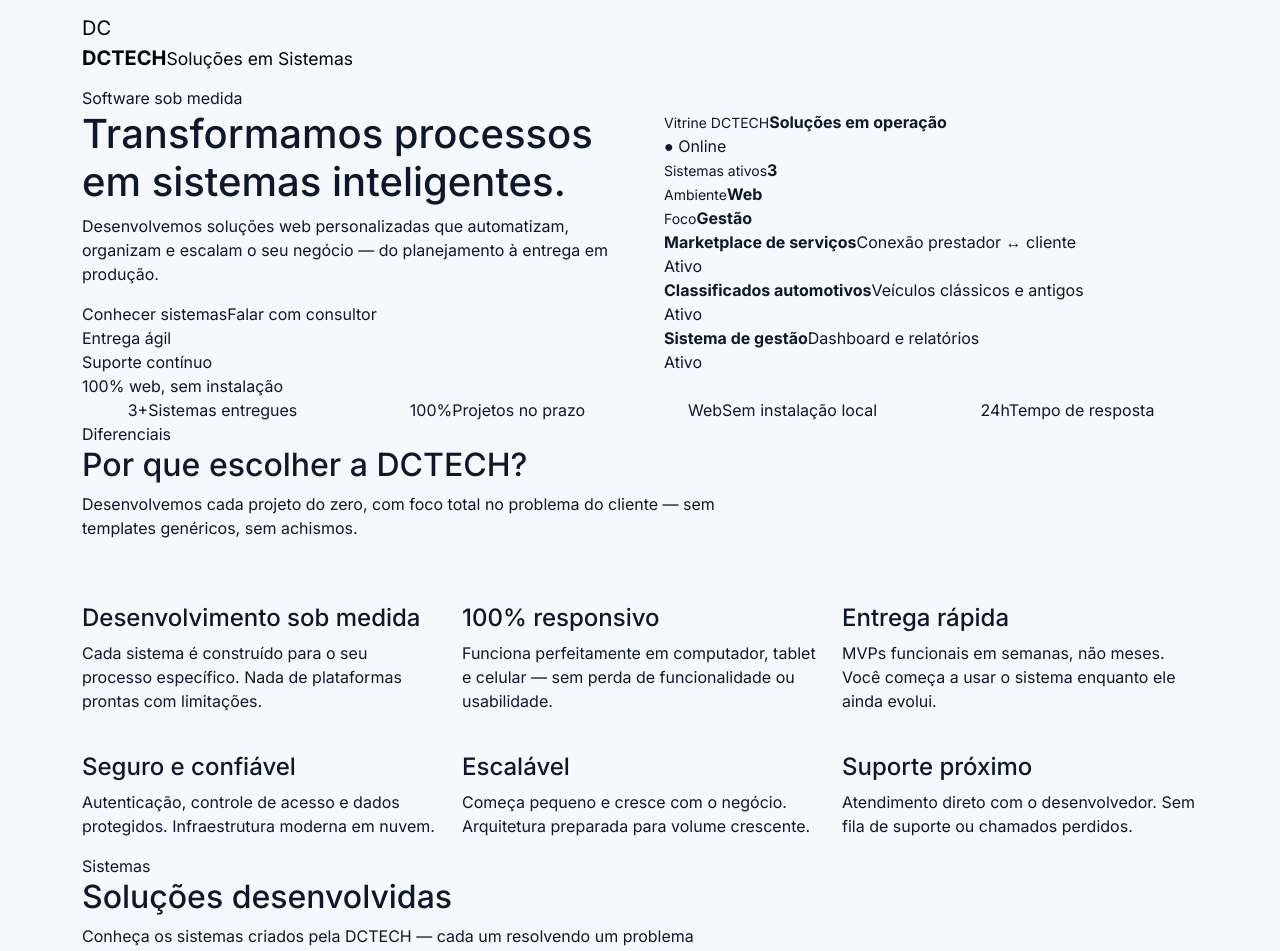
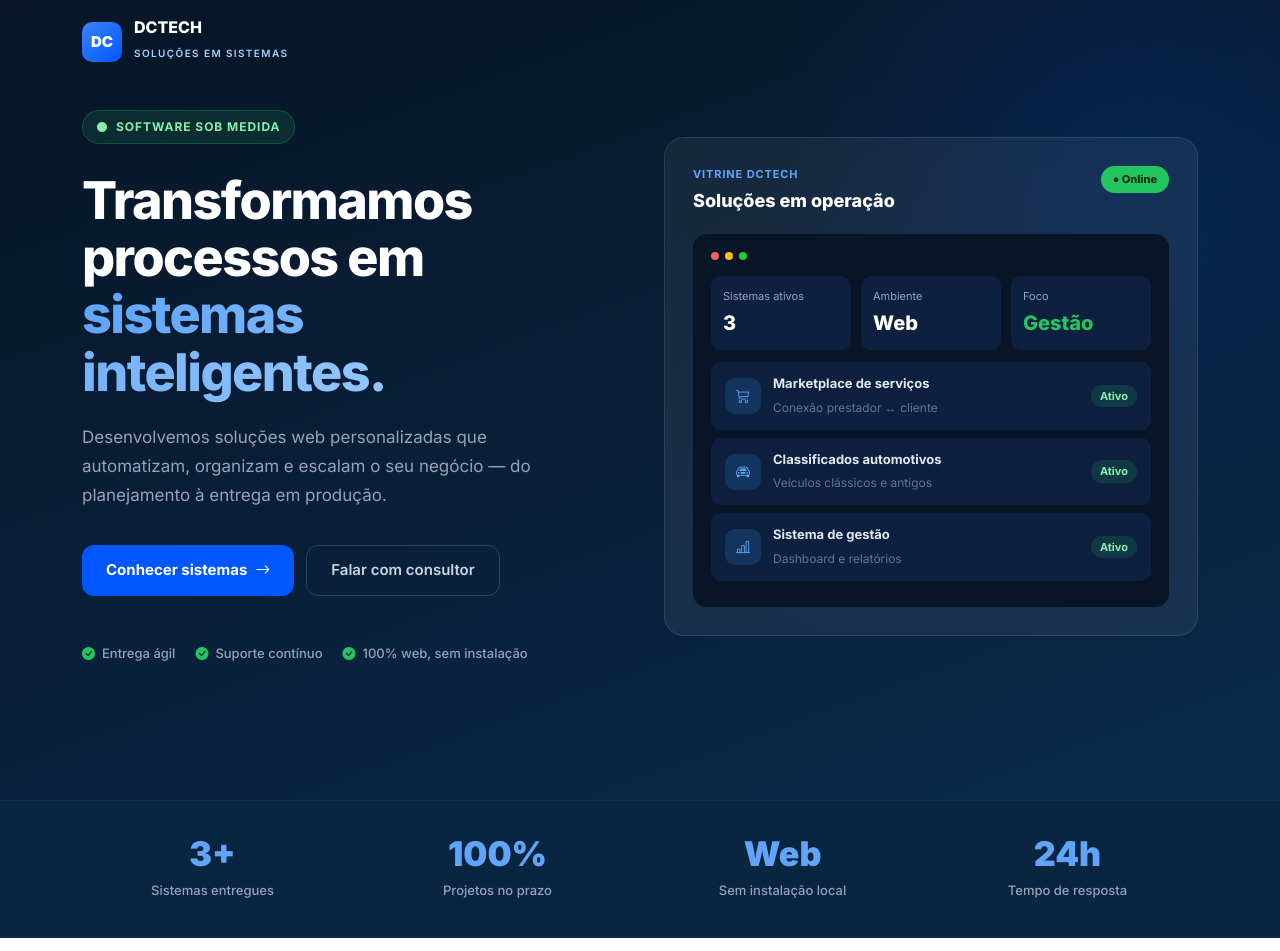
Before and after one commit to dcfonsecaa/dctech-site, a React (Vite) app: page / in a window 1280 px wide. Shown: the top 951 px of the page. Built offline with nearby package versions, Linux system fonts and the light colour scheme; the HTML template or start-up script is replaced by a standard one.

Commit message:
Update App.css

```diff
--- a/src/App.css
+++ b/src/App.css
@@ -1,524 +1,253 @@
-@import url("https://fonts.googleapis.com/css2?family=Inter:wght@400;500;600;700;800&display=swap");
+@import url("https://fonts.googleapis.com/css2?family=Inter:wght@400;500;600;700;800;900&display=swap");
+@import url("https://cdn.jsdelivr.net/npm/bootstrap-icons@1.11.3/font/bootstrap-icons.min.css");
 
-* {
-  box-sizing: border-box;
+/* ─── Tokens ─── */
+:root {
+  --navy:      #071527;
+  --navy2:     #0a2540;
+  --blue:      #0057FF;
+  --blue-lt:   #3b82f6;
+  --green:     #22C55E;
+  --slate:     #F1F5F9;
+  --text:      #0f172a;
+  --muted:     #64748b;
+  --border:    #e2e8f0;
+  --radius:    16px;
+  --radius-lg: 24px;
 }
+
+* { box-sizing: border-box; }
 
 body {
   margin: 0;
   font-family: "Inter", sans-serif;
-  background: #f5f8fc;
-  color: #0f172a;
+  background: #fff;
+  color: var(--text);
+  -webkit-font-smoothing: antialiased;
 }
 
-a {
-  text-decoration: none;
+a { text-decoration: none; }
+
+/* ─── NAVBAR ─── */
+.dc-nav {
+  position: fixed;
+  top: 0; left: 0; right: 0;
+  z-index: 1000;
+  padding: 14px 0;
+  transition: background 0.3s, box-shadow 0.3s;
+}
+.dc-nav.scrolled {
+  background: rgba(7,21,39,0.96);
+  backdrop-filter: blur(20px);
+  box-shadow: 0 1px 0 rgba(255,255,255,0.07);
+}
+.dc-nav .navbar-brand {
+  display: flex;
+  align-items: center;
+  gap: 12px;
+  color: #fff;
+}
+.brand-logo {
+  width: 40px; height: 40px;
+  border-radius: 10px;
+  background: linear-gradient(135deg, #3b82f6, #0057FF);
+  display: flex; align-items: center; justify-content: center;
+  font-weight: 900; font-size: 15px; color: #fff;
+  flex-shrink: 0;
+}
+.brand-text strong { display: block; font-size: 16px; font-weight: 800; color: #fff; line-height: 1; }
+.brand-text small  { font-size: 10px; letter-spacing: .14em; color: #9ed7ff; text-transform: uppercase; font-weight: 600; }
+
+.dc-nav .nav-link {
+  color: #cbd5e1 !important;
+  font-weight: 600; font-size: 14px;
+  padding: 8px 14px !important;
+  transition: color 0.2s;
+}
+.dc-nav .nav-link:hover { color: #fff !important; }
+
+.btn-demo {
+  background: var(--blue);
+  color: #fff !important;
+  font-weight: 700; font-size: 14px;
+  padding: 10px 20px;
+  border-radius: 10px;
+  transition: background 0.2s, transform 0.15s;
+}
+.btn-demo:hover { background: #0046d5; color: #fff !important; transform: translateY(-1px); }
+
+/* ─── HERO ─── */
+.dc-hero {
+  background: linear-gradient(160deg, var(--navy) 0%, #0a2a4a 100%);
+  min-height: 100vh;
+  padding-top: 110px;
+  padding-bottom: 80px;
+  color: #fff;
+  overflow: hidden;
+  position: relative;
+}
+.dc-hero::before {
+  content: '';
+  position: absolute;
+  top: -180px; right: -200px;
+  width: 700px; height: 700px;
+  border-radius: 50%;
+  background: radial-gradient(circle, rgba(0,87,255,0.12) 0%, transparent 70%);
+  pointer-events: none;
 }
 
-.dctech-page {
-  overflow-x: hidden;
-}
-
-.hero {
-  background: linear-gradient(135deg, #071527 0%, #0a2540 55%, #0d3557 100%);
-  min-height: 100vh;
-  padding: 32px 0 80px;
-  color: #fff;
-}
-
-.topbar {
-  height: 86px;
-  padding: 0 28px;
-  border-radius: 22px;
-  background: rgba(255, 255, 255, 0.08);
-  border: 1px solid rgba(255, 255, 255, 0.14);
-  display: flex;
-  align-items: center;
-  justify-content: space-between;
-  backdrop-filter: blur(16px);
-  margin-bottom: 80px;
-}
-
-.brand {
-  display: flex;
-  align-items: center;
-  gap: 14px;
-  color: #fff;
-}
-
-.brand-mark {
-  width: 46px;
-  height: 46px;
-  border-radius: 14px;
-  background: linear-gradient(135deg, #00b4ff, #0066ff);
-  display: flex;
-  align-items: center;
-  justify-content: center;
-  font-weight: 800;
-}
-
-.brand strong {
-  display: block;
-  font-size: 22px;
-}
-
-.brand span {
-  font-size: 12px;
-  letter-spacing: 2px;
-  color: #9ed7ff;
-  text-transform: uppercase;
-}
-
-.menu {
-  display: flex;
-  align-items: center;
-  gap: 34px;
-}
-
-.menu a {
-  color: #e5eefc;
-  font-weight: 700;
-  font-size: 16px;
-}
-
-.nav-cta {
-  background: #35d06f;
-  color: #062112;
-  padding: 14px 22px;
-  border-radius: 14px;
-  font-weight: 800;
-}
-
-.hero-grid {
-  min-height: 560px;
-}
-
-.eyebrow {
-  display: inline-flex;
-  padding: 10px 16px;
-  border-radius: 999px;
-  background: rgba(53, 208, 111, 0.14);
-  color: #78f0a5;
-  font-size: 13px;
-  font-weight: 800;
-  letter-spacing: 0.04em;
-  margin-bottom: 24px;
-}
-
-.hero h1 {
-  max-width: 580px;
-  font-size: clamp(34px, 4vw, 52px);
-  line-height: 1.1;
-  letter-spacing: -0.045em;
-  font-weight: 800;
-  margin-bottom: 24px;
-}
-
-.hero-text {
-  max-width: 520px;
-  color: #c7d7ea;
-  font-size: 18px;
-  line-height: 1.65;
-  margin-bottom: 32px;
-}
-
-.hero-buttons {
-  display: flex;
-  gap: 16px;
-  flex-wrap: wrap;
-}
-
-.btn-main,
-.btn-secondary {
-  display: inline-flex;
-  align-items: center;
-  gap: 10px;
-  padding: 15px 22px;
-  border-radius: 14px;
-  font-weight: 800;
-}
-
-.btn-main {
-  background: #35d06f;
-  color: #062112;
-}
-
-.btn-secondary {
-  color: #fff;
-  border: 1px solid rgba(255, 255, 255, 0.22);
-}
-
-.trust-row {
-  display: flex;
-  flex-wrap: wrap;
-  gap: 18px;
-  margin-top: 28px;
-  color: #d9e7f8;
-  font-size: 14px;
-}
-
-.trust-row span {
-  display: flex;
-  align-items: center;
-  gap: 7px;
-}
-
-.dashboard-card {
-  background: rgba(255, 255, 255, 0.08);
-  border: 1px solid rgba(255, 255, 255, 0.13);
-  border-radius: 28px;
-  padding: 40px;
-  min-height: 620px;
-  box-shadow: 0 28px 70px rgba(0, 0, 0, 0.24);
-}
-
-.dashboard-header {
-  display: flex;
-  justify-content: space-between;
-  gap: 24px;
+.hero-eyebrow {
+  display: inline-flex; align-items: center; gap: 8px;
+  background: rgba(34,197,94,0.12);
+  border: 1px solid rgba(34,197,94,0.25);
+  color: #86efac;
+  font-size: 12px; font-weight: 700;
+  letter-spacing: .08em; text-transform: uppercase;
+  padding: 7px 14px; border-radius: 999px;
   margin-bottom: 28px;
 }
 
-.dashboard-header span {
-  color: #9ed7ff;
-  font-weight: 600;
+.dc-hero h1 {
+  font-size: clamp(32px, 4.5vw, 52px);
+  font-weight: 800; line-height: 1.1;
+  letter-spacing: -.03em;
+  margin-bottom: 22px; color: #fff;
+}
+.dc-hero h1 .accent {
+  background: linear-gradient(90deg, #60a5fa, #93c5fd);
+  -webkit-background-clip: text;
+  -webkit-text-fill-color: transparent;
 }
 
-.dashboard-header h3 {
-  font-size: 30px;
-  line-height: 1.15;
-  margin: 6px 0 0;
-  font-weight: 800;
+.hero-desc {
+  font-size: 17px; line-height: 1.7;
+  color: #94a3b8; max-width: 480px; margin-bottom: 36px;
 }
 
-.status-pill {
-  align-self: flex-start;
-  background: #35d06f;
-  color: #062112;
-  font-weight: 800;
-  padding: 10px 18px;
-  border-radius: 999px;
+.hero-actions { display: flex; gap: 12px; flex-wrap: wrap; margin-bottom: 48px; }
+
+.btn-cta-primary {
+  background: var(--blue); color: #fff;
+  font-weight: 700; font-size: 15px;
+  padding: 13px 24px; border-radius: 12px; border: none;
+  display: inline-flex; align-items: center; gap: 8px;
+  transition: background 0.2s, transform 0.15s;
+  cursor: pointer;
 }
+.btn-cta-primary:hover { background: #0046d5; color: #fff; transform: translateY(-1px); }
 
-.mock-window {
-  background: #071527;
-  border-radius: 22px;
-  padding: 24px;
+.btn-cta-ghost {
+  background: transparent; color: #cbd5e1;
+  font-weight: 600; font-size: 15px;
+  padding: 13px 24px; border-radius: 12px;
+  border: 1px solid rgba(255,255,255,0.15);
+  display: inline-flex; align-items: center; gap: 8px;
+  transition: border-color 0.2s, color 0.2s;
 }
+.btn-cta-ghost:hover { color: #fff; border-color: rgba(255,255,255,0.35); }
 
-.mock-top {
-  display: flex;
-  gap: 8px;
-  margin-bottom: 22px;
+.hero-trust { display: flex; flex-wrap: wrap; gap: 20px; }
+.trust-item { display: flex; align-items: center; gap: 7px; color: #94a3b8; font-size: 13px; font-weight: 500; }
+.trust-item i { color: var(--green); }
+
+/* Dashboard Panel */
+.dashboard-panel {
+  background: rgba(255,255,255,0.06);
+  border: 1px solid rgba(255,255,255,0.1);
+  border-radius: 20px; padding: 28px;
+  backdrop-filter: blur(12px);
 }
+.panel-header { display: flex; justify-content: space-between; align-items: flex-start; margin-bottom: 20px; }
+.panel-header-text small { display: block; color: #60a5fa; font-size: 11px; font-weight: 700; text-transform: uppercase; letter-spacing: .08em; margin-bottom: 4px; }
+.panel-header-text strong { font-size: 18px; font-weight: 800; color: #fff; }
+.badge-online { background: var(--green); color: #052e16; font-size: 11px; font-weight: 800; padding: 5px 12px; border-radius: 999px; }
 
-.mock-top span {
-  width: 10px;
-  height: 10px;
-  background: #2f80ff;
-  border-radius: 50%;
+.mock-screen { background: var(--navy); border-radius: 14px; padding: 18px; }
+.mock-dots { display: flex; gap: 6px; margin-bottom: 16px; }
+.mock-dots span { width: 8px; height: 8px; border-radius: 50%; }
+.mock-dots span:nth-child(1) { background: #ff5f57; }
+.mock-dots span:nth-child(2) { background: #ffbd2e; }
+.mock-dots span:nth-child(3) { background: #28c840; }
+
+.metric-row { display: grid; grid-template-columns: repeat(3,1fr); gap: 10px; margin-bottom: 12px; }
+.metric-box { background: #0d2040; border-radius: 10px; padding: 12px; }
+.metric-box small { display: block; color: #94a3b8; font-size: 11px; margin-bottom: 4px; }
+.metric-box strong { font-size: 20px; font-weight: 800; color: #fff; }
+.metric-box.highlight strong { color: var(--green); }
+
+.sys-item { display: flex; align-items: center; gap: 12px; background: #0d2040; border-radius: 10px; padding: 12px 14px; margin-bottom: 8px; }
+.sys-icon { width: 36px; height: 36px; border-radius: 10px; background: #12345d; display: flex; align-items: center; justify-content: center; color: #60a5fa; font-size: 14px; flex-shrink: 0; }
+.sys-info strong { display: block; font-size: 13px; font-weight: 700; color: #e2e8f0; }
+.sys-info span { font-size: 12px; color: #64748b; }
+.sys-badge { margin-left: auto; background: rgba(34,197,94,0.15); color: #86efac; font-size: 11px; font-weight: 700; padding: 3px 9px; border-radius: 999px; }
+
+/* ─── STATS BAR ─── */
+.stats-bar { background: var(--navy2); padding: 36px 0; border-top: 1px solid rgba(255,255,255,0.06); border-bottom: 1px solid rgba(255,255,255,0.06); }
+.stat-item { text-align: center; color: #fff; }
+.stat-number { display: block; font-size: 34px; font-weight: 900; color: #60a5fa; line-height: 1; margin-bottom: 6px; }
+.stat-label { font-size: 13px; color: #94a3b8; font-weight: 500; }
+
+/* ─── SECTION COMMON ─── */
+.section-label { display: inline-block; color: var(--blue); font-size: 12px; font-weight: 800; letter-spacing: .1em; text-transform: uppercase; margin-bottom: 12px; }
+.section-title { font-size: clamp(26px,3vw,40px); font-weight: 800; letter-spacing: -.03em; line-height: 1.12; margin-bottom: 16px; }
+.section-desc { font-size: 16px; color: var(--muted); line-height: 1.7; max-width: 540px; }
+
+/* ─── FEATURES ─── */
+.dc-features { padding: 96px 0; background: #fff; }
+.feat-card { background: var(--slate); border: 1px solid var(--border); border-radius: var(--radius-lg); padding: 28px; height: 100%; transition: box-shadow 0.2s, transform 0.2s; }
+.feat-card:hover { box-shadow: 0 8px 32px rgba(0,87,255,0.08); transform: translateY(-3px); }
+.feat-icon { width: 48px; height: 48px; border-radius: 14px; background: #eff6ff; display: flex; align-items: center; justify-content: center; color: var(--blue); font-size: 20px; margin-bottom: 20px; }
+.feat-card h4 { font-size: 17px; font-weight: 700; margin-bottom: 10px; }
+.feat-card p { font-size: 14px; color: var(--muted); line-height: 1.65; margin: 0; }
+
+/* ─── SYSTEMS ─── */
+.dc-systems { padding: 96px 0; background: #f8fafc; }
+.sys-card { background: #fff; border: 1px solid var(--border); border-radius: var(--radius-lg); overflow: hidden; transition: box-shadow 0.2s; height: 100%; }
+.sys-card:hover { box-shadow: 0 12px 40px rgba(0,0,0,0.07); }
+.sys-card-thumb { height: 180px; background: linear-gradient(135deg, var(--navy), #0a4a8a); display: flex; align-items: center; justify-content: center; font-size: 40px; color: rgba(255,255,255,0.2); }
+.sys-card-body { padding: 24px; }
+.sys-card-tag { font-size: 11px; font-weight: 700; letter-spacing: .08em; text-transform: uppercase; color: var(--blue); margin-bottom: 8px; }
+.sys-card h4 { font-size: 18px; font-weight: 800; margin-bottom: 10px; }
+.sys-card p { font-size: 14px; color: var(--muted); line-height: 1.65; margin-bottom: 18px; }
+.sys-link { display: inline-flex; align-items: center; gap: 6px; color: var(--blue); font-weight: 700; font-size: 14px; transition: gap 0.2s; }
+.sys-link:hover { color: #0046d5; gap: 10px; }
+
+/* ─── ABOUT ─── */
+.dc-about { padding: 96px 0; background: #fff; }
+.about-img-block { background: linear-gradient(135deg, var(--navy), #0a4a8a); border-radius: var(--radius-lg); min-height: 420px; display: flex; align-items: center; justify-content: center; font-size: 64px; color: rgba(255,255,255,0.12); }
+.kpi-grid { display: grid; grid-template-columns: repeat(2,1fr); gap: 16px; margin-top: 36px; }
+.kpi-box { background: var(--slate); border: 1px solid var(--border); border-radius: var(--radius); padding: 22px; }
+.kpi-box strong { display: block; font-size: 30px; font-weight: 900; color: var(--blue); line-height: 1; margin-bottom: 4px; }
+.kpi-box span { font-size: 13px; color: var(--muted); }
+
+/* ─── CTA ─── */
+.dc-cta { padding: 96px 0; background: var(--navy); }
+.cta-inner { background: linear-gradient(135deg, #0a2540 0%, #0e4a8a 100%); border: 1px solid rgba(255,255,255,0.08); border-radius: 28px; padding: 60px 52px; }
+.cta-inner .section-label { color: #60a5fa; }
+.cta-inner .section-title { color: #fff; }
+.cta-inner .section-desc { color: #94a3b8; max-width: 100%; }
+.cta-links { display: grid; gap: 12px; }
+.cta-link-item { display: flex; align-items: center; gap: 12px; background: rgba(255,255,255,0.06); border: 1px solid rgba(255,255,255,0.1); border-radius: 12px; padding: 16px 18px; color: #e2e8f0; font-size: 14px; font-weight: 600; transition: background 0.2s; }
+.cta-link-item:hover { background: rgba(255,255,255,0.1); color: #fff; }
+.cta-link-item .cta-icon { width: 36px; height: 36px; background: rgba(255,255,255,0.08); border-radius: 9px; display: flex; align-items: center; justify-content: center; font-size: 16px; flex-shrink: 0; }
+.cta-link-item .cta-chevron { margin-left: auto; color: #64748b; }
+
+/* ─── FOOTER ─── */
+.dc-footer { background: #040d18; padding: 48px 0 32px; color: #64748b; font-size: 14px; }
+.dc-footer .brand-text strong { color: #e2e8f0; }
+.dc-footer .brand-text small { color: #475569; }
+.footer-link { color: #475569; font-size: 14px; }
+.footer-link:hover { color: #94a3b8; }
+.footer-copy { border-top: 1px solid rgba(255,255,255,0.06); margin-top: 36px; padding-top: 24px; text-align: center; color: #334155; font-size: 13px; }
+
+/* ─── RESPONSIVE ─── */
+@media (max-width: 991.98px) {
+  .dc-hero { padding-top: 100px; padding-bottom: 60px; }
+  .dashboard-panel { margin-top: 40px; }
+  .cta-inner { padding: 36px 28px; }
 }
-
-.mock-content {
-  display: grid;
-  grid-template-columns: 1.4fr 1fr 1fr;
-  gap: 14px;
-  margin-bottom: 18px;
+@media (max-width: 575.98px) {
+  .dc-hero h1 { font-size: 30px; }
+  .metric-row { grid-template-columns: repeat(2,1fr); }
+  .kpi-grid { grid-template-columns: 1fr; }
 }
-
-.metric-card {
-  background: #0d1f38;
-  border-radius: 16px;
-  padding: 18px;
-}
-
-.metric-card small {
-  color: #b8cce4;
-}
-
-.metric-card strong {
-  display: block;
-  margin-top: 8px;
-  font-size: 24px;
-}
-
-.system-mini {
-  display: flex;
-  align-items: center;
-  gap: 14px;
-  background: #0d1f38;
-  border-radius: 16px;
-  padding: 15px;
-  margin-bottom: 12px;
-}
-
-.mini-icon {
-  width: 44px;
-  height: 44px;
-  border-radius: 14px;
-  background: #12345d;
-  display: flex;
-  align-items: center;
-  justify-content: center;
-  color: #9ed7ff;
-}
-
-.system-mini strong {
-  display: block;
-  margin-right: 6px;
-}
-
-.system-mini span {
-  display: block;
-  color: #b8cce4;
-  font-size: 14px;
-  margin-top: 2px;
-}
-
-.features-section,
-.systems-section,
-.about-section,
-.cta-section {
-  padding: 96px 0;
-}
-
-.section-heading {
-  max-width: 760px;
-  margin-bottom: 52px;
-}
-
-.section-heading.center {
-  text-align: center;
-  margin-left: auto;
-  margin-right: auto;
-}
-
-.section-heading span {
-  color: #0066ff;
-  font-weight: 800;
-  text-transform: uppercase;
-  font-size: 13px;
-  letter-spacing: 0.08em;
-}
-
-.section-heading h2 {
-  font-size: clamp(34px, 4vw, 50px);
-  line-height: 1.08;
-  letter-spacing: -0.04em;
-  font-weight: 800;
-  margin: 14px 0 18px;
-}
-
-.section-heading p {
-  color: #64748b;
-  font-size: 18px;
-  line-height: 1.7;
-}
-
-.features-section {
-  background: #fff;
-}
-
-.feature-card {
-  height: 100%;
-  background: #f8fbff;
-  border: 1px solid #e5edf7;
-  border-radius: 24px;
-  padding: 30px;
-}
-
-.feature-card svg {
-  color: #0066ff;
-}
-
-.feature-card h3 {
-  font-size: 20px;
-  margin: 20px 0 10px;
-}
-
-.feature-card p {
-  color: #64748b;
-  line-height: 1.6;
-}
-
-.systems-section {
-  background: #eef4fb;
-}
-
-.systems-grid {
-  display: grid;
-  gap: 24px;
-}
-
-.system-showcase {
-  display: grid;
-  grid-template-columns: 300px 1fr;
-  background: #fff;
-  border-radius: 28px;
-  overflow: hidden;
-  border: 1px solid #dde8f4;
-}
-
-.showcase-preview {
-  min-height: 230px;
-  background: linear-gradient(135deg, #071527, #0d5b9c);
-  display: flex;
-  align-items: center;
-  justify-content: center;
-  color: #fff;
-}
-
-.showcase-content {
-  padding: 42px;
-}
-
-.showcase-content span {
-  color: #0066ff;
-  font-weight: 800;
-  font-size: 13px;
-  text-transform: uppercase;
-}
-
-.showcase-content h3 {
-  font-size: 34px;
-  font-weight: 800;
-  margin: 10px 0 12px;
-}
-
-.showcase-content p {
-  color: #64748b;
-  font-size: 17px;
-  line-height: 1.7;
-  max-width: 680px;
-}
-
-.showcase-content a {
-  display: inline-flex;
-  align-items: center;
-  gap: 8px;
-  margin-top: 18px;
-  color: #0066ff;
-  font-weight: 800;
-}
-
-.about-section {
-  background: #fff;
-}
-
-.numbers-grid {
-  display: grid;
-  grid-template-columns: repeat(2, 1fr);
-  gap: 20px;
-}
-
-.numbers-grid div {
-  background: #f8fbff;
-  border: 1px solid #e5edf7;
-  border-radius: 22px;
-  padding: 28px;
-}
-
-.numbers-grid strong {
-  display: block;
-  color: #0066ff;
-  font-size: 36px;
-  font-weight: 800;
-}
-
-.numbers-grid span {
-  color: #64748b;
-}
-
-.cta-section {
-  background: #071527;
-}
-
-.cta-box {
-  background: linear-gradient(135deg, #0a2540, #0d5b9c);
-  border-radius: 30px;
-  padding: 56px;
-  color: white;
-  display: flex;
-  justify-content: space-between;
-  gap: 36px;
-  align-items: center;
-}
-
-.cta-box span {
-  color: #9ed7ff;
-  font-weight: 800;
-  text-transform: uppercase;
-  font-size: 13px;
-}
-
-.cta-box h2 {
-  font-size: clamp(32px, 4vw, 48px);
-  line-height: 1.1;
-  font-weight: 800;
-  margin: 12px 0;
-}
-
-.cta-box p {
-  color: #d8e7f9;
-  max-width: 700px;
-}
-
-.cta-actions {
-  display: grid;
-  gap: 14px;
-  min-width: 280px;
-}
-
-.cta-actions a {
-  background: rgba(255, 255, 255, 0.1);
-  color: white;
-  border-radius: 14px;
-  padding: 16px 18px;
-  display: flex;
-  align-items: center;
-  gap: 10px;
-}
-
-@media (max-width: 992px) {
-  .topbar {
-    height: auto;
-    flex-direction: column;
-    gap: 22px;
-    align-items: flex-start;
-  }
-
-  .menu {
-    flex-wrap: wrap;
-    gap: 18px;
-  }
-
-  .nav-cta {
-    width: 100%;
-    text-align: center;
-  }
-
-  .hero {
-    padding-top: 20px;
-  }
-
-  .hero-grid {
-    min-height: auto;
-    gap: 44px;
-  }
-
-  .mock-content,
-  .system-showcase,
-  .cta-box {
-    grid-template-columns: 1fr;
-    display: grid;
-  }
-
-  .dashboard-card {
-    min-height: auto;
-    padding: 28px;
-  }
-
-  .cta-box {
-    padding: 34px;
-  }
-}
```
